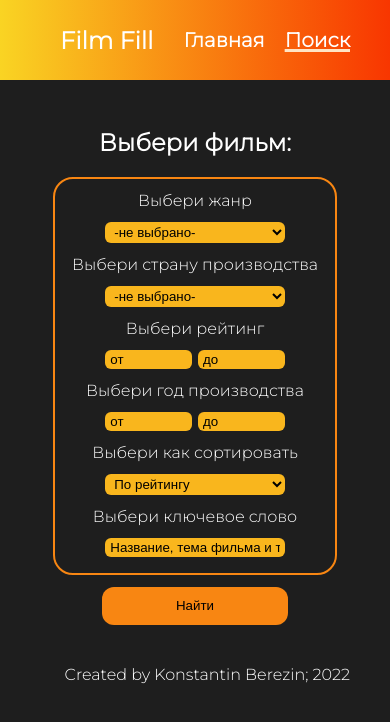
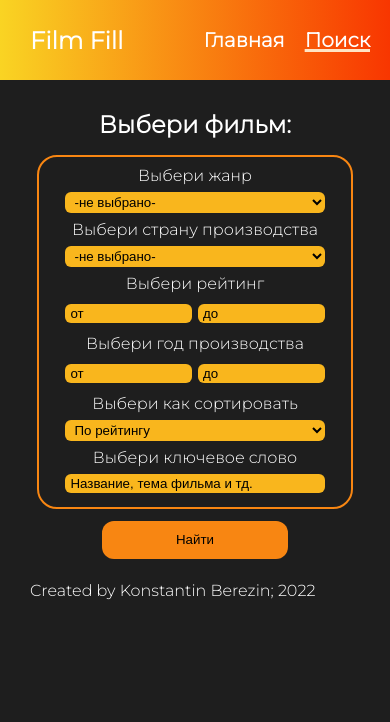
Before and after one commit to BerezinKonstantin/film_app, a Next.js app: page /search_page in a window 390 px wide. Shown: the top 722 px of the page. Built offline with nearby package versions, Linux system fonts and the light colour scheme.

Commit message:
Исправлена верстка

```diff
--- a/styles/Footer.module.css
+++ b/styles/Footer.module.css
@@ -7,3 +7,9 @@
 .footer_text {
   margin: 0 40px 0 0;
 }
+@media (max-width: 425px) {
+  .footer_text {
+    margin: 0 30px;
+    width: 90%;
+  }
+}
--- a/styles/Header.module.css
+++ b/styles/Header.module.css
@@ -17,7 +17,7 @@
   flex-direction: row;
   justify-content: flex-end;
   align-items: center;
-  margin: 0 20px 0 0;
+  margin: 0 60px 0 0;
 }
 .title {
   display: flex;
@@ -26,7 +26,7 @@
   font-size: 24px;
   font-weight: 600;
   text-decoration: none;
-  margin: 0 0 0 60px;
+  margin: 0 0 0 80px;
 }
 .link {
   font-size: 20px;
@@ -41,3 +41,19 @@
 .active {
   text-decoration: underline bisque 3px;
 }
+@media (max-width: 425px) {
+  .title {
+    margin: 0 0 0 30px;
+  }
+  .nav {
+    margin: 0;
+  }
+}
+@media (max-width: 320px) {
+  .title {
+    margin: 0 0 0 20px;
+  }
+  .link {
+    margin: 0 10px 0 0;
+  }
+}
--- a/styles/SearchPage.module.css
+++ b/styles/SearchPage.module.css
@@ -18,7 +18,7 @@
 .search_form {
   display: flex;
   flex-direction: column;
-  width: 90%;
+  width: 50%;
   margin: 0 auto;
 }
 .search_fieldset {
@@ -48,6 +48,7 @@
 .search_label {
   display: block;
   margin: 6px auto;
+  text-align: center;
 }
 .search_input {
   display: block;
@@ -70,3 +71,37 @@
 .search_input_wrapper .search_input:nth-child(2) {
   margin: auto 0 auto 6px;
 }
+.search_result .title {
+  margin: 0 auto 28px;
+}
+@media (max-width: 1024px) {
+  .search_form {
+    width: 70%;
+  }
+}
+@media (max-width: 768px) {
+  .search_page {
+    padding: 80px 0 22px;
+  }
+  .search_form {
+    width: 90%;
+  }
+  .search_fieldset {
+    width: 100%;
+  }
+  .search_input,
+  .search_input_wrapper {
+    width: 90%;
+    max-width: 90%;
+    margin: 4px auto;
+  }
+  .search_label {
+    margin: 3px auto;
+  }
+  .title {
+    margin: 30px auto 16px;
+  }
+  .search_result .title {
+    margin: 0 auto 16px;
+  }
+}
```
Also changed, not shown: pages/films/[id].js (+1 -5 lines), styles/FilmPage.module.css (+17 -11 lines).
